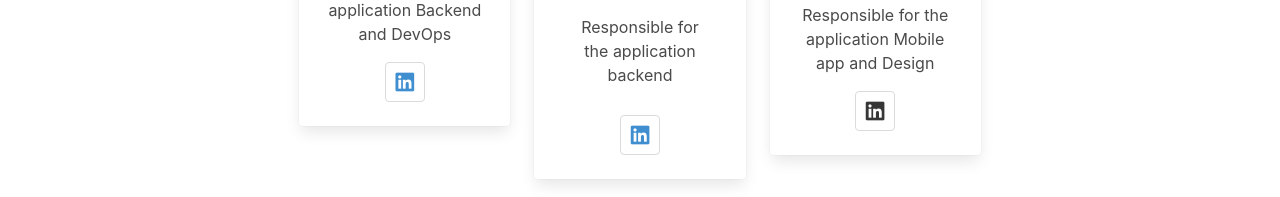
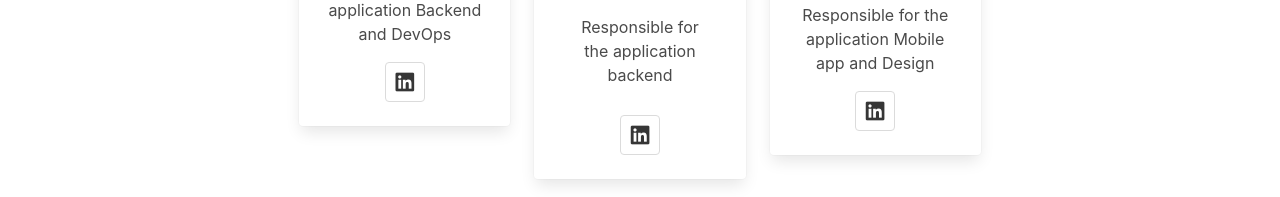
Before and after one commit to brunorabelo/SharedCounter, a Vue app in the folder frontend/: page /about in a window 1280 px wide. Shown: the part 540-737 px from the top of the page. Built offline with nearby package versions, Linux system fonts and the light colour scheme.

Commit message:
linkedin

```diff
--- a/frontend/src/components/about/Bruno.vue
+++ b/frontend/src/components/about/Bruno.vue
@@ -21,7 +21,7 @@
                   href="https://www.linkedin.com/in/brunorabelow/"
                   target="_blank"
                 >
-                  <span class="icon has-text-info">
+                  <span class="icon">
                     <i class="fab fa-linkedin fa-lg"></i>
                   </span>
                 </a>
--- a/frontend/src/components/about/Guile.vue
+++ b/frontend/src/components/about/Guile.vue
@@ -21,7 +21,7 @@
                   href="https://www.linkedin.com/in/guilevieiram/"
                   target="_blank"
                 >
-                  <span class="icon has-text-">
+                  <span class="icon">
                     <i class="fab fa-linkedin fa-lg"></i>
                   </span>
                 </a>
--- a/frontend/src/components/about/Jordan.vue
+++ b/frontend/src/components/about/Jordan.vue
@@ -22,7 +22,7 @@
                   href="https://www.linkedin.com/in/caio-azevedo-tone/"
                   target="_blank"
                 >
-                  <span class="icon has-text-info">
+                  <span class="icon">
                     <i class="fab fa-linkedin fa-lg"></i>
                   </span>
                 </a>
```
